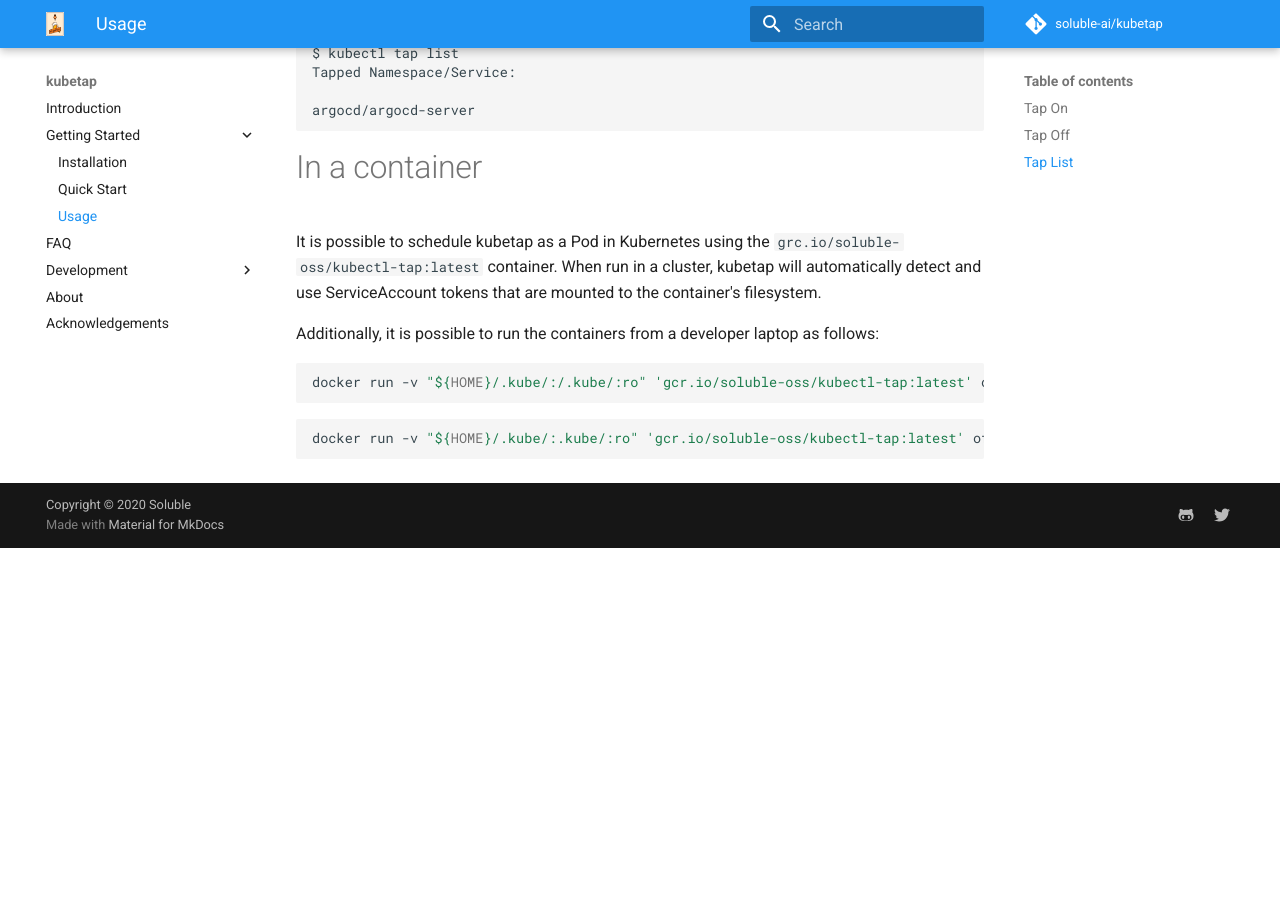
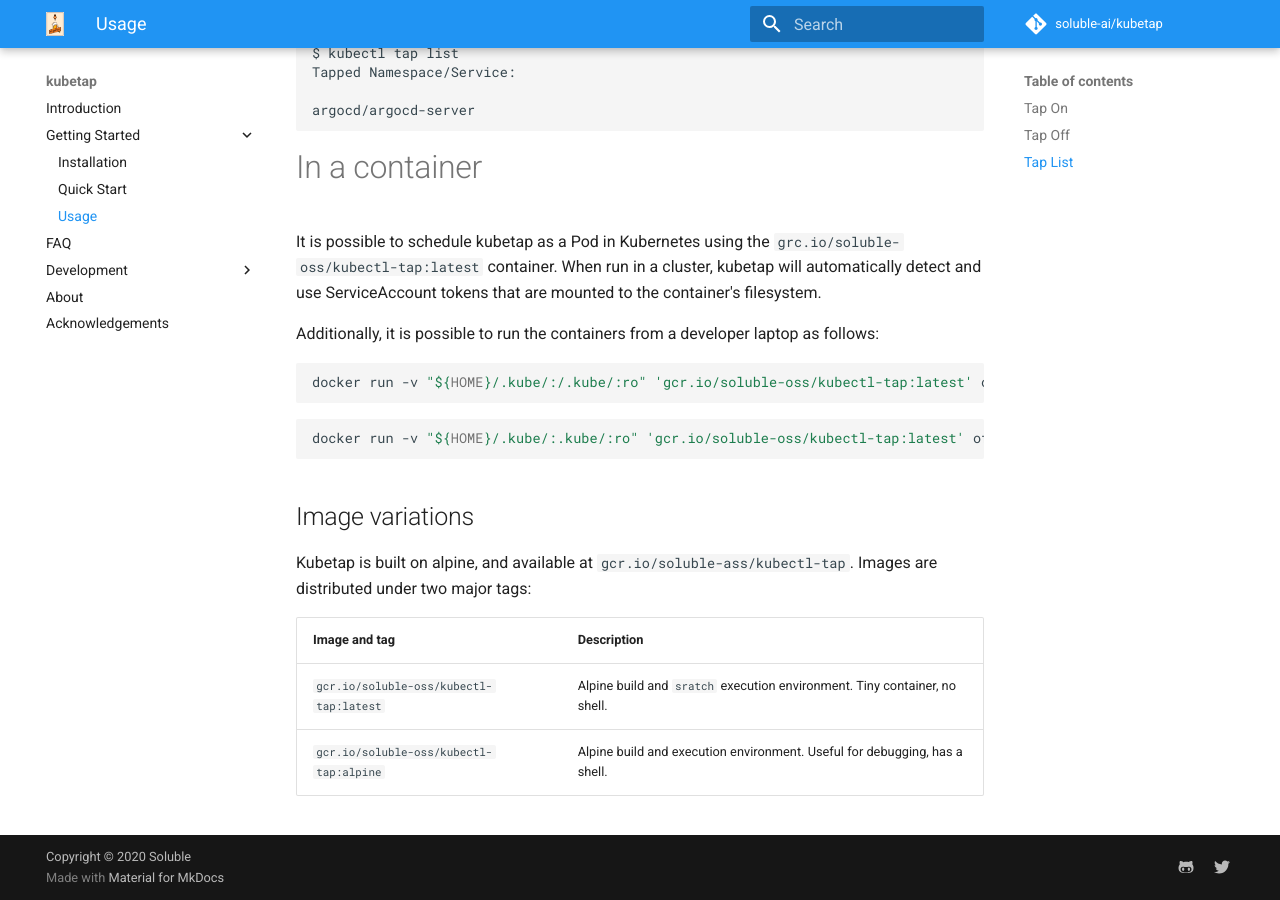
Before and after one commit to soluble-ai/kubetap, an MkDocs documentation site: the page built from docs/getting_started/usage.md, in a window 1280 px wide and 900 px high, scrolled down 758 px. Built offline with MkDocs 1.6.1 and Material for MkDocs 9.7.7, drawn with Linux system fonts in a browser that asks for light colours; comment, search, counter and statistics services are not loaded; before the commit the page ends 1306 px from its top, so only the background shows below that.

Commit message:
add note about container tags

````diff
--- a/docs/getting_started/usage.md
+++ b/docs/getting_started/usage.md
@@ -53,3 +53,13 @@
 ```sh
 docker run -v "${HOME}/.kube/:.kube/:ro" 'gcr.io/soluble-oss/kubectl-tap:latest' off -n mynamespace myservice
 ```
+
+## Image variations
+
+Kubetap is built on alpine, and available at `gcr.io/soluble-ass/kubectl-tap`.
+Images are distributed under two major tags:
+
+| Image and tag | Description |
+| --- | --- |
+| `gcr.io/soluble-oss/kubectl-tap:latest` | Alpine build and `sratch` execution environment. Tiny container, no shell. |
+| `gcr.io/soluble-oss/kubectl-tap:alpine` | Alpine build and execution environment. Useful for debugging, has a shell. |
````
